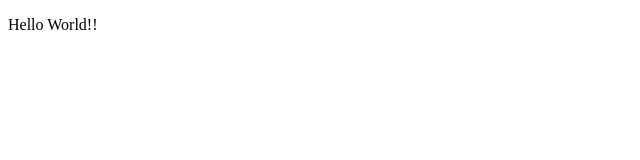
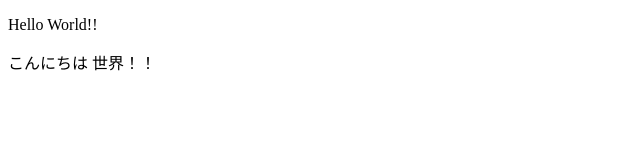
Before and after one commit to nouvelle/practice-github, a plain HTML site: page index.html in a window 1280 px wide. Shown: the whole page, without its empty margins (0-640 px from the left). Drawn offline with Linux system fonts and the light colour scheme.

Commit message:
add: Japanese

```diff
--- a/index.html
+++ b/index.html
@@ -26,6 +26,7 @@
 
 <body>
   <p>Hello World!!</p>
+  <p>こんにちは 世界！！</p>
 </body>
 
 </html>
```
